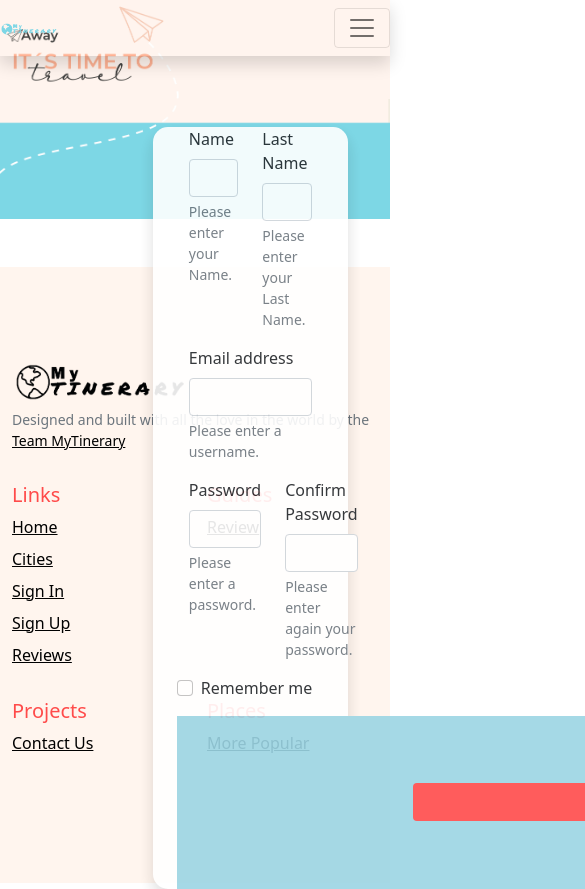
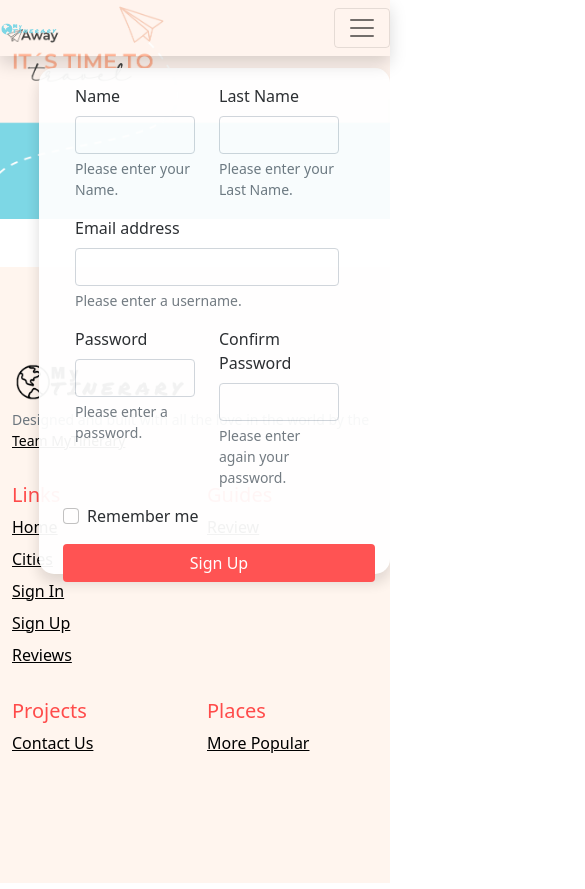
Before and after one commit to Elenaperd24/MyTinerary, a React (Create React App) app: page /singup in a window 390 px wide. Shown: the top 889 px of the page, 585 px wide, since content can reach past the window. Built offline with nearby package versions, Linux system fonts and the light colour scheme.

Commit message:
ahora si repsonsive

```diff
--- a/src/components/SingUp.js
+++ b/src/components/SingUp.js
@@ -19,7 +19,7 @@ function SignUp() {
         <>  <div>
             <img src={bannerSignUP} className="banner-image w-100 d-flex justify-content-center aling-item-center" />
             <div className="menu-signUP shadow container-md">
-                <form className="container-md">
+                <form className="container-md form-SignUP">
                     <div className="d-flex">
                         <div className="mb-3 container-md">
                             <label for="exampleInputEmail1" className="form-label">Name</label>
@@ -37,7 +37,7 @@ function SignUp() {
                         <input type="email" className="form-control" id="exampleInputEmail1" aria-describedby="emailHelp" />
                         <div id="emailHelp" className="form-text">Please enter a username.</div>
                     </div>
-                    <div className="d-flex">
+                    <div className="d-flex passwordSignUp">
                         <div className="mb-3 container-md" >
                             <label for="exampleInputPassword1" className="form-label">Password</label>
                             <input type="password" className="form-control" id="exampleInputPassword1" />
@@ -53,9 +53,9 @@ function SignUp() {
                         <input type="checkbox" className="form-check-input" id="exampleCheck1" />
                         <label className="form-check-label" for="exampleCheck1">Remember me</label>
                     </div>
-                    <div className="continer-signUp">
+                    <div>
                         <input type="submit" className="btn d-flex btn-signUp" value="Sign Up" onclick="" />
-                    </div>
+                        </div>
                 </form>
             </div>
         </div>
--- a/src/index.css
+++ b/src/index.css
@@ -114,8 +114,9 @@
     opacity: 90%;
   }
   .formSign{
+    position: relative;
     height: 90vh;
-    width: 80vh;
+    width: 80%;
   }
   .helpForm{
     display: flex;
@@ -130,36 +131,42 @@
     justify-content: center;
     background-color: #ff4b4b;
     color: white;
-    width: 35vw;
+    width: 100%;
     margin-top: 8vh;
   }
   /*************************************signup*****************************/
   .menu-signUP{
     position:absolute;
+    display: flex;
+    flex-direction: column;
+    align-items: center;
+    justify-content: center;
     top: 15vh;
-    right: 5vh;
-    width: 50%;
-    background-color: white;
+    right: 0vh;
+    height: 100vh;
+    width: 60vw;
     border-radius: 15px 15px 15px 15px;
-    opacity: 90%;
     border: black;
 
   }
+  .form-SignUP{
+    margin-top: 0;
+    height: 80vh;
+  }
 
   .btn-signUp{
-    position: relative;
+      position: relative;
     align-items: center;
     justify-content: center;
-    left: 20%;
     background-color: #ff4b4b;
     color: white;
-    width: 50vh;
-    margin: 8vh;
+    width: 100%;
+    margin-top: 6vh;
   }
   .continer-signUp{
     display: flex;
     background-color:#9cd5e4;
-    width: 100vh;
+    width: 100%;
   }
 
 /* **************************card more likes ***************************************************/
@@ -302,7 +309,7 @@
   color: black;
 }
 /***************************************media query****/
-@media (min-width: 413px) and (max-width:1280){
+@media (min-width: 413px) and (max-width:720px){
 
   .prueba{
     background-color: #fff5ee;
@@ -318,31 +325,56 @@
 .btn-signin{
   width: 60vw;
 }
-
+.menu-signUP{
+  width: 80vw;
+  background-color: white;
+  opacity: 90%;
+}
+/**** *************************************small ***/
 }
 @media (max-width: 412px) {
   .prueba{
     background-color: #fff5ee;
   }
   .menu{
-    position: relative;
     display: flex;
-    top: 2vh;
+    justify-content: center;
     align-items: center;
-    justify-content: ;
+    top: 8vh;
     border-radius: 15px;
-    width: 80vw;
+    width: 90vw;
     height: 50vh;
   }
   .formSign{
     width: 70vw;
-    height: 70vh;
+    height: 80vh;
     margin-top: 2vh;
-    margin-bottom: 2vh;
   }
   .btn-signin{
     width: 60vw;
     margin-top: 2vh;
   }
+  .menu-signUP{
+    display: flex;
+    justify-content: center;
+    align-items: center;
+    top: 8vh;
+    border-radius: 15px;
+    width: 90vw;
+    height: 60vh;
+    background-color: white;
+    opacity: 95%;
+  }
+  .form-SignUP{
+    position: relative;
+    top: 2vh;
+    margin-right: 8vw;
+    width: 80vw;
+    height: 80vh;
+  }
+  .btn-signUp{
+    margin-top: 0;
+    width: 80vw;
+  }
 
-}
+  }
```
Also changed, not shown: 11 other files (tests, documents, lock files or other folders).
